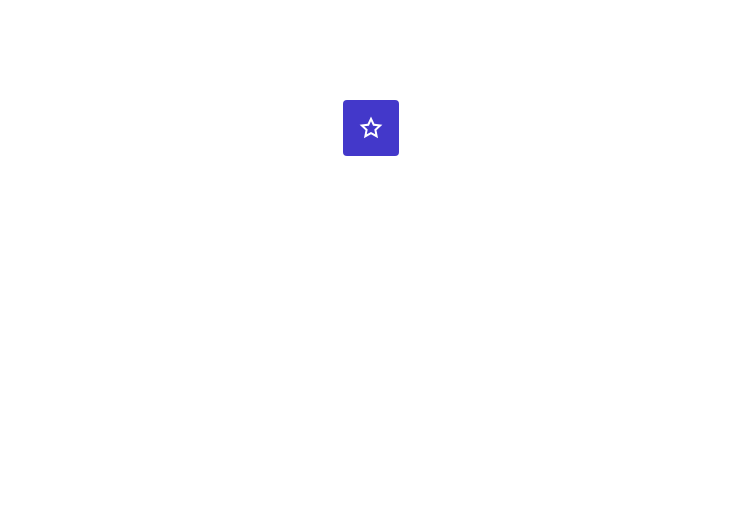
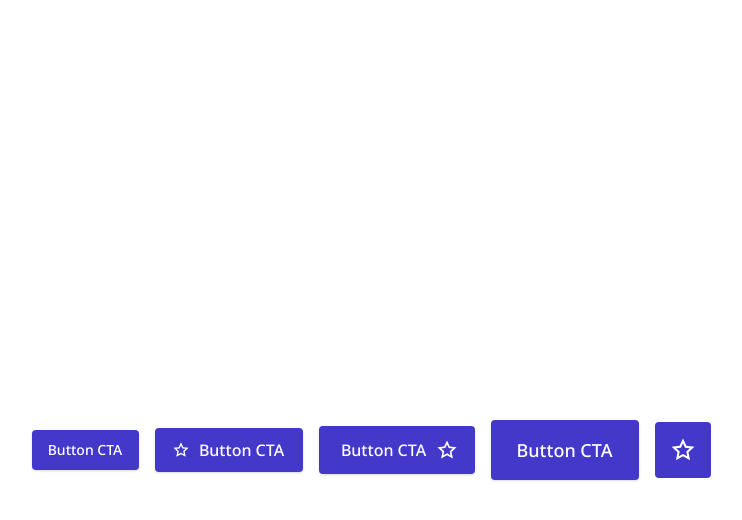
Before and after one commit to mkailbowdy/button-component, a Vue app: page / in a window 1280 px wide. Shown: the top 520 px of the page, without its empty margins (269-1011 px from the left). Built offline with nearby package versions, Linux system fonts and the light colour scheme; the HTML template or start-up script is replaced by a standard one.

Commit message:
update a bit

```diff
--- a/src/components/ButtonComponent.vue
+++ b/src/components/ButtonComponent.vue
@@ -8,11 +8,13 @@ type ButtonSize = 'medium' | 'large' | 'xl' | 'xl2';
 const props = defineProps({
   hierarchy: {
     type: String as ()=> ButtonHierarchy,
-    required: true,
+    default: 'primary',
+    required: false,
   },
   size: {
     type: String as()=> ButtonSize,
-    required: true,
+    default: 'medium',
+    required: false,
   },
   iconOnly: {
     type: Boolean,
@@ -23,7 +25,7 @@ const props = defineProps({
 const buttonClassesHierarchy = computed(()=>{
   const buttonHierarchy = {
     primary: 'button__field--primary',
-    secondary: 'bg-red-50 border-red-200 text-red-600',
+    secondary: 'button__field--secondary',
     tertiary: 'bg-amber-50 border-amber-200 text-amber-600',
     linkColor: 'bg-green-50 border-green-200 text-green-600',
     linkGray: 'bg-indigo-50 border-indigo-200 text-indigo-600',
@@ -50,10 +52,9 @@ const iconClasses = computed(()=>{
     return 'button__field--icon button__field--icon--left'
   } else if (props.size === 'xl') {
     return 'button__field--icon button__field--icon--right'
-  } else if (props.size === 'xl2') {
+  } else {
     return 'button__field--icon button__field--icon--none'
   }
-  return ''
 })
 </script>
 <template>
@@ -64,10 +65,9 @@ const iconClasses = computed(()=>{
     </div>
   </div>
   <div v-else>
-    <div class="button__field--iconOnly" ref="icon">
+    <div class="button__field--iconOnly" :class="buttonClassesHierarchy" ref="icon">
       <div class="svg-wrapper">
         <slot name="svg"></slot>
-
       </div>
     </div>
   </div>
@@ -85,12 +85,22 @@ button {
   cursor: pointer;
 }
 .button__field--primary {
-  color:#ffffff;
+  color: #ffffff;
   background-color: #4338CA;
-  fill: #ffffff;
+}
+
+.button__field--primary:active {
+  background-color: #3C32B5;
+}
+
+.button__field--secondary {
+  color: #171717;
+  background-color: #ffffff;
+
 }
 .button__field--medium {
-  padding: 10px 14px;
+  height:40px;
+  width:107px;
   font-size: 14px;
   line-height: 20px;
 }
@@ -100,6 +110,7 @@ button {
   padding-left: 32px;
   font-size: 16px;
   line-height: 24px;
+
 }
 .button__field--xl {
   height:48px;
@@ -125,8 +136,8 @@ button {
   bottom:0;
   height:56px;
   width:56px;
-  background-color: #4338CA;
   border-radius: 4px;
+  cursor: pointer;
 }
 .svg-wrapper{
   height:24px;
@@ -142,11 +153,13 @@ button {
 
 .button__field--icon--left {
   padding-left:18px;
+  cursor: pointer;
 }
 
 .button__field--icon--right {
   right:0;
   padding-right:18px;
+  cursor: pointer;
 }
 .button__field--icon--none {
   display:none;
--- a/src/views/ButtonView.vue
+++ b/src/views/ButtonView.vue
@@ -5,12 +5,36 @@ import ButtonComponent from '@/components/ButtonComponent.vue'
 <template>
   <div class="container">
     <div class="button-variants">
-          <ButtonComponent hierarchy="primary" size="xl" icon-only>
-            Button CTA
-            <template #svg>
-              <svg xmlns="http://www.w3.org/2000/svg" viewBox="0 0 24 24" fill="white"><path d="M12.0006 18.26L4.94715 22.2082L6.52248 14.2799L0.587891 8.7918L8.61493 7.84006L12.0006 0.5L15.3862 7.84006L23.4132 8.7918L17.4787 14.2799L19.054 22.2082L12.0006 18.26ZM12.0006 15.968L16.2473 18.3451L15.2988 13.5717L18.8719 10.2674L14.039 9.69434L12.0006 5.27502L9.96214 9.69434L5.12921 10.2674L8.70231 13.5717L7.75383 18.3451L12.0006 15.968Z"></path></svg>
-            </template>
-          </ButtonComponent>
+      <ButtonComponent hierarchy="primary" size="medium">
+        Button CTA
+        <template #svg>
+          <svg xmlns="http://www.w3.org/2000/svg" viewBox="0 0 24 24" fill="white"><path d="M12.0006 18.26L4.94715 22.2082L6.52248 14.2799L0.587891 8.7918L8.61493 7.84006L12.0006 0.5L15.3862 7.84006L23.4132 8.7918L17.4787 14.2799L19.054 22.2082L12.0006 18.26ZM12.0006 15.968L16.2473 18.3451L15.2988 13.5717L18.8719 10.2674L14.039 9.69434L12.0006 5.27502L9.96214 9.69434L5.12921 10.2674L8.70231 13.5717L7.75383 18.3451L12.0006 15.968Z"></path></svg>
+        </template>
+      </ButtonComponent>
+      <ButtonComponent hierarchy="primary" size="large">
+        Button CTA
+        <template #svg>
+          <svg xmlns="http://www.w3.org/2000/svg" viewBox="0 0 24 24" fill="white"><path d="M12.0006 18.26L4.94715 22.2082L6.52248 14.2799L0.587891 8.7918L8.61493 7.84006L12.0006 0.5L15.3862 7.84006L23.4132 8.7918L17.4787 14.2799L19.054 22.2082L12.0006 18.26ZM12.0006 15.968L16.2473 18.3451L15.2988 13.5717L18.8719 10.2674L14.039 9.69434L12.0006 5.27502L9.96214 9.69434L5.12921 10.2674L8.70231 13.5717L7.75383 18.3451L12.0006 15.968Z"></path></svg>
+        </template>
+      </ButtonComponent>
+      <ButtonComponent hierarchy="primary" size="xl">
+        Button CTA
+        <template #svg>
+          <svg xmlns="http://www.w3.org/2000/svg" viewBox="0 0 24 24" fill="white"><path d="M12.0006 18.26L4.94715 22.2082L6.52248 14.2799L0.587891 8.7918L8.61493 7.84006L12.0006 0.5L15.3862 7.84006L23.4132 8.7918L17.4787 14.2799L19.054 22.2082L12.0006 18.26ZM12.0006 15.968L16.2473 18.3451L15.2988 13.5717L18.8719 10.2674L14.039 9.69434L12.0006 5.27502L9.96214 9.69434L5.12921 10.2674L8.70231 13.5717L7.75383 18.3451L12.0006 15.968Z"></path></svg>
+        </template>
+      </ButtonComponent>
+      <ButtonComponent hierarchy="primary" size="xl2">
+        Button CTA
+        <template #svg>
+          <svg xmlns="http://www.w3.org/2000/svg" viewBox="0 0 24 24" fill="white"><path d="M12.0006 18.26L4.94715 22.2082L6.52248 14.2799L0.587891 8.7918L8.61493 7.84006L12.0006 0.5L15.3862 7.84006L23.4132 8.7918L17.4787 14.2799L19.054 22.2082L12.0006 18.26ZM12.0006 15.968L16.2473 18.3451L15.2988 13.5717L18.8719 10.2674L14.039 9.69434L12.0006 5.27502L9.96214 9.69434L5.12921 10.2674L8.70231 13.5717L7.75383 18.3451L12.0006 15.968Z"></path></svg>
+        </template>
+      </ButtonComponent>
+      <ButtonComponent hierarchy="primary" icon-only>
+        Button CTA
+        <template #svg>
+          <svg xmlns="http://www.w3.org/2000/svg" viewBox="0 0 24 24" fill="white"><path d="M12.0006 18.26L4.94715 22.2082L6.52248 14.2799L0.587891 8.7918L8.61493 7.84006L12.0006 0.5L15.3862 7.84006L23.4132 8.7918L17.4787 14.2799L19.054 22.2082L12.0006 18.26ZM12.0006 15.968L16.2473 18.3451L15.2988 13.5717L18.8719 10.2674L14.039 9.69434L12.0006 5.27502L9.96214 9.69434L5.12921 10.2674L8.70231 13.5717L7.75383 18.3451L12.0006 15.968Z"></path></svg>
+        </template>
+      </ButtonComponent>
     </div>
   </div>
 </template>
@@ -24,4 +48,10 @@ import ButtonComponent from '@/components/ButtonComponent.vue'
   padding-top: 100px;
 }
 
+.button-variants{
+  display: flex;
+  flex-direction: row;
+  align-items: center;
+  gap: 16px;
+}
 </style>
```
